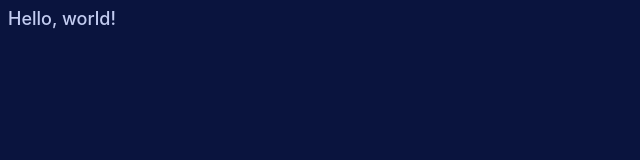
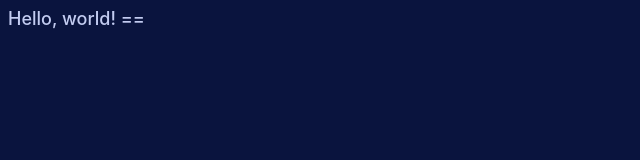
Before and after one commit to rodrigo-pova/Portfolio-V2, a React (Create React App) app: page / in a window 1280 px wide. Shown: the top 160 px of the page, without its empty margins (0-640 px from the left). Built offline with nearby package versions, Linux system fonts and the light colour scheme; a web font is replaced by a local one.

Commit message:
feat: adds text to App

```diff
--- a/src/App.js
+++ b/src/App.js
@@ -1,7 +1,7 @@
 function App() {
   return (
     <div>
-      Hello, world!
+      Hello, world! ==
     </div>
   );
 }
```
